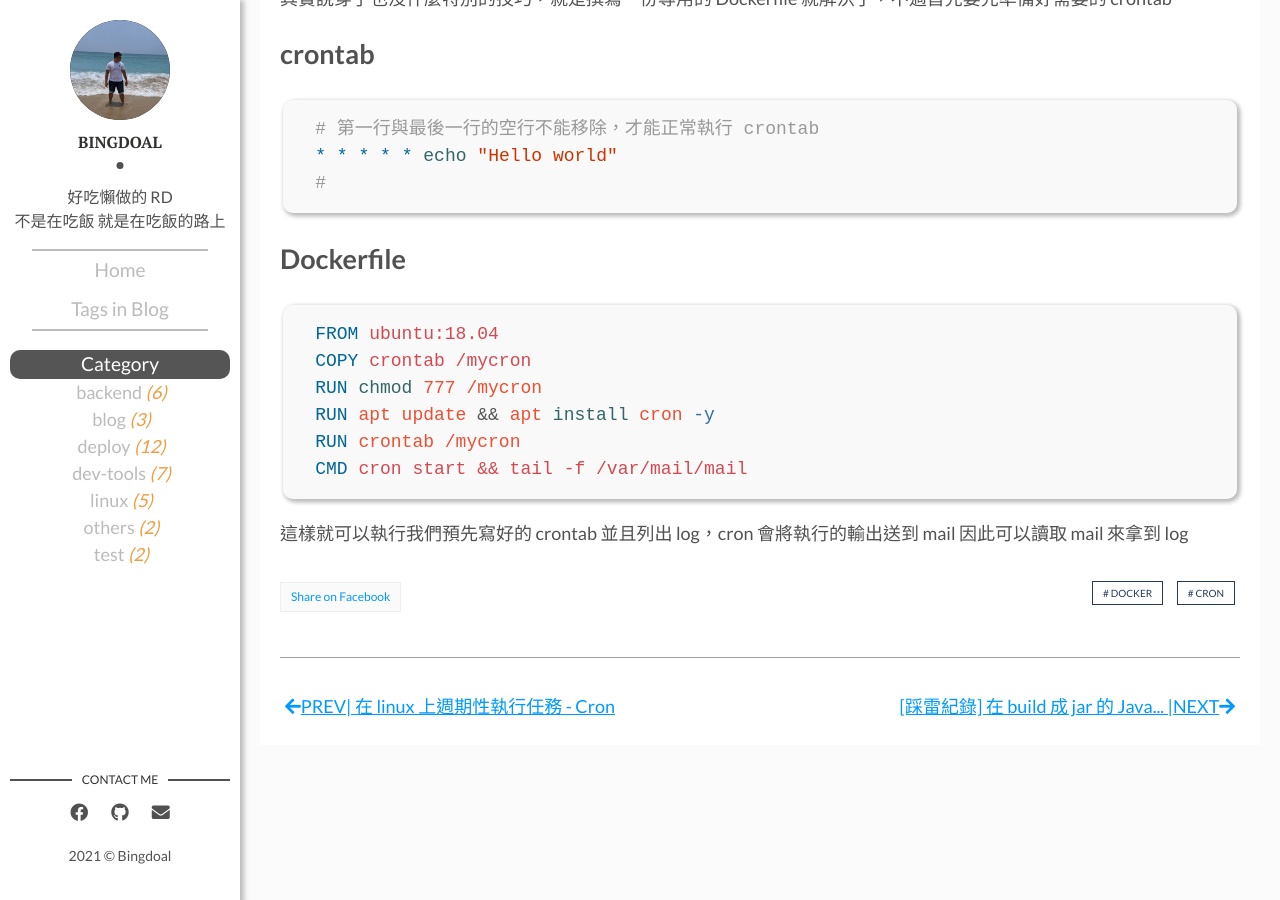
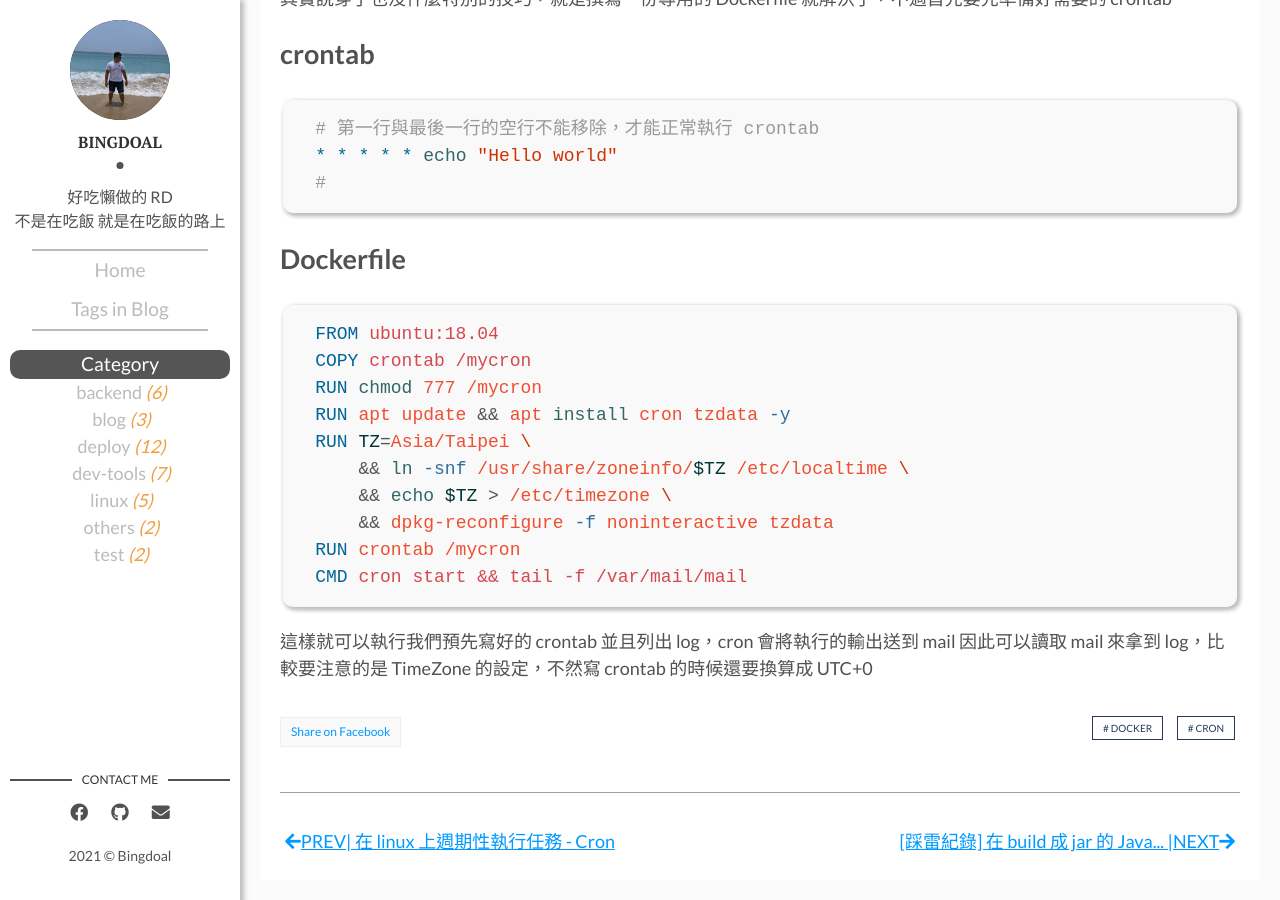
Before and after one commit to Bingdoal/bingdoal.github.io, a Jekyll site: the page built from _posts/2021/2021-04-14-crontab-on-docker-container.md, in a window 1280 px wide and 900 px high, scrolled down 658 px. Built offline with Jekyll 4.4.1, drawn with Linux system fonts in a browser that asks for light colours; comment, search, counter and statistics services are not loaded.

Commit message:
add timezone set.

````diff
--- a/_posts/2021/2021-04-14-crontab-on-docker-container.md
+++ b/_posts/2021/2021-04-14-crontab-on-docker-container.md
@@ -25,9 +25,13 @@ tags: [docker, cron]
 FROM ubuntu:18.04
 COPY crontab /mycron
 RUN chmod 777 /mycron
-RUN apt update && apt install cron -y
+RUN apt update && apt install cron tzdata -y
+RUN TZ=Asia/Taipei \
+    && ln -snf /usr/share/zoneinfo/$TZ /etc/localtime \
+    && echo $TZ > /etc/timezone \
+    && dpkg-reconfigure -f noninteractive tzdata
 RUN crontab /mycron
 CMD cron start && tail -f /var/mail/mail
 ```
 
-這樣就可以執行我們預先寫好的 crontab 並且列出 log，cron 會將執行的輸出送到 mail 因此可以讀取 mail 來拿到 log
+這樣就可以執行我們預先寫好的 crontab 並且列出 log，cron 會將執行的輸出送到 mail 因此可以讀取 mail 來拿到 log，比較要注意的是 TimeZone 的設定，不然寫 crontab 的時候還要換算成 UTC+0
````
